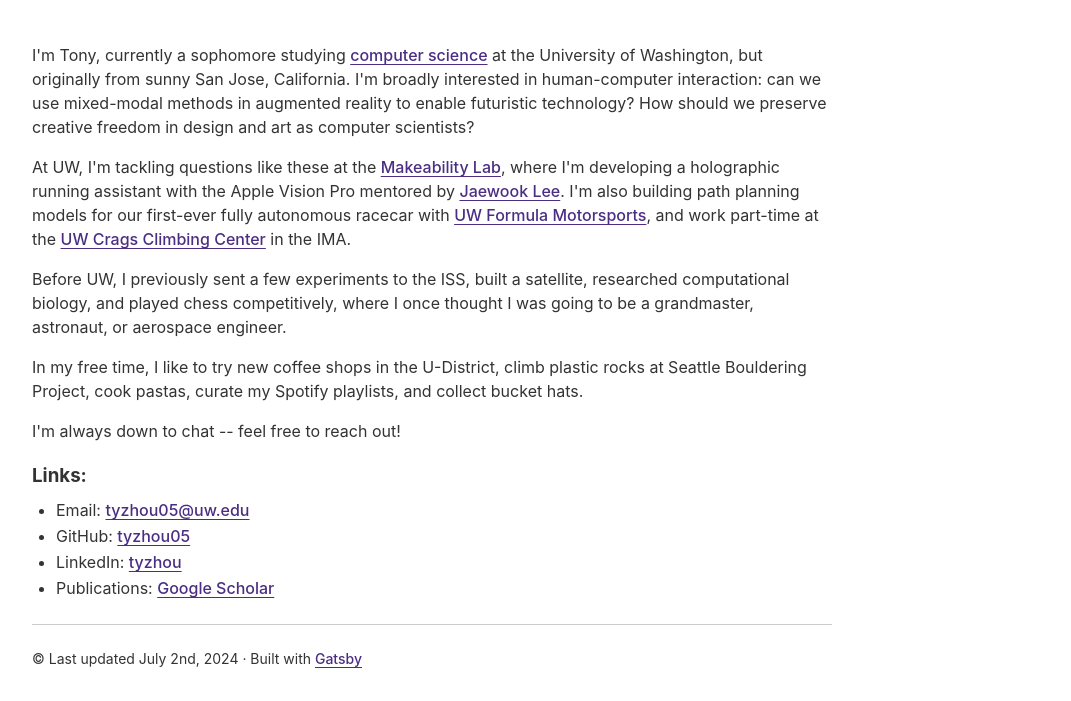
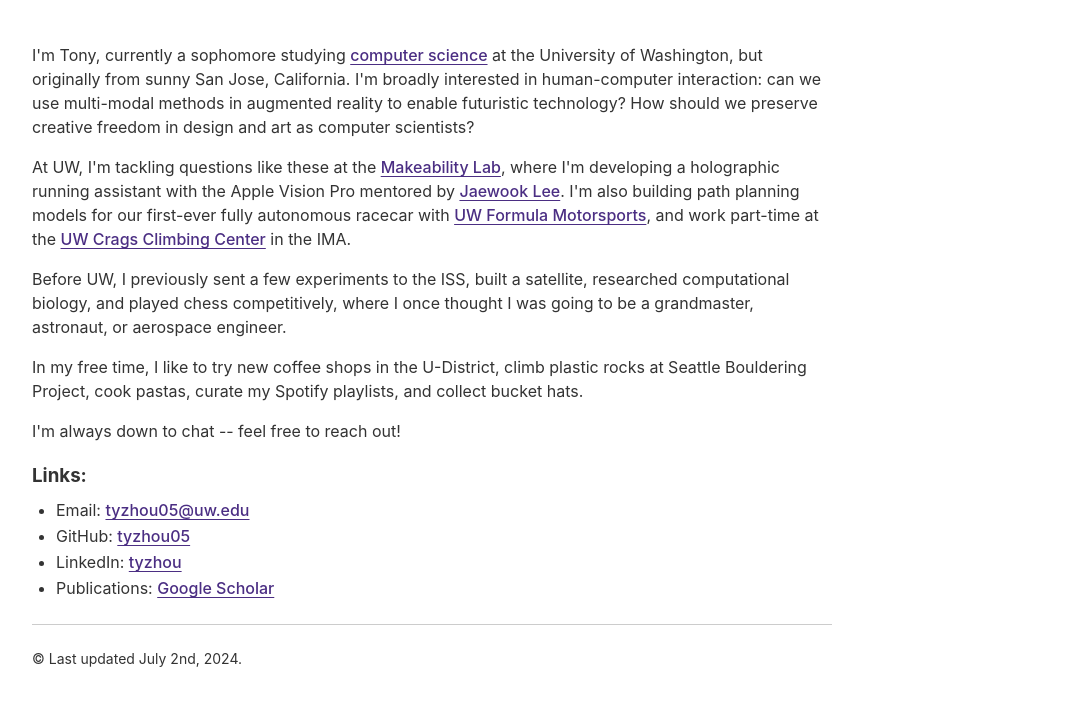
Before and after one commit to tyzhou05/tyzhou05.github.io, a Gatsby site: page / in a window 1280 px wide. Shown: the part 151-852 px from the top of the page, without its empty margins (208-1279 px from the left). Built offline with nearby package versions, Linux system fonts and the light colour scheme; Gatsby itself is replaced by a stand-in of ours.

Commit message:
remove watermark

```diff
--- a/src/components/layout.js
+++ b/src/components/layout.js
@@ -41,9 +41,7 @@
             fontSize: `var(--font-sm)`,
           }}
         >
-          © Last updated July 2nd, {new Date().getFullYear()} &middot; Built with
-          {` `}
-          <a href="https://www.gatsbyjs.com">Gatsby</a>
+          © Last updated July 2nd, {new Date().getFullYear()}.
         </footer>
       </div>
     </>
--- a/src/pages/index.js
+++ b/src/pages/index.js
@@ -97,7 +97,7 @@
         the University of Washington, but originally from sunny San Jose, California.
 
         I'm broadly interested in human-computer interaction: can we use
-        mixed-modal methods in augmented reality to enable futuristic technology?
+        multi-modal methods in augmented reality to enable futuristic technology?
         How should we preserve creative freedom in design and art as computer scientists?
       </p>
 
```
